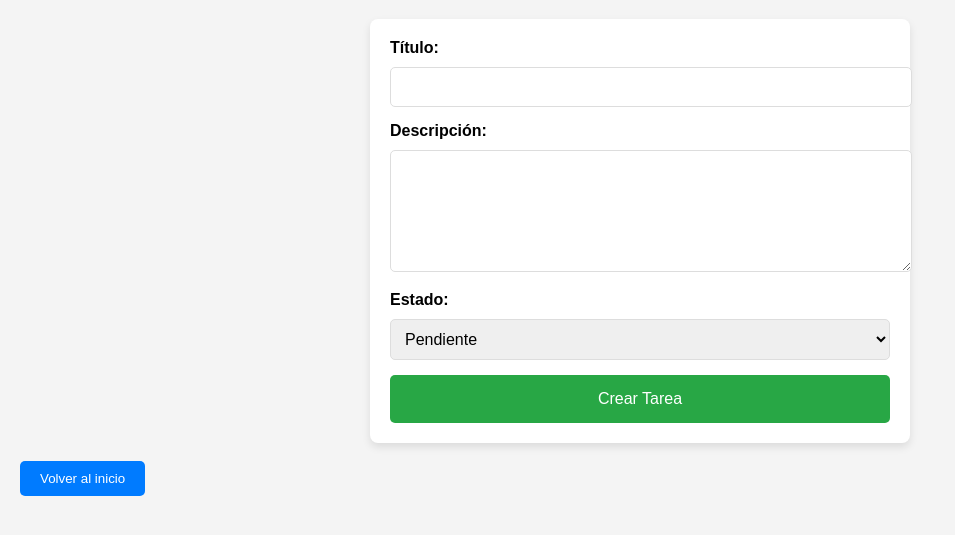
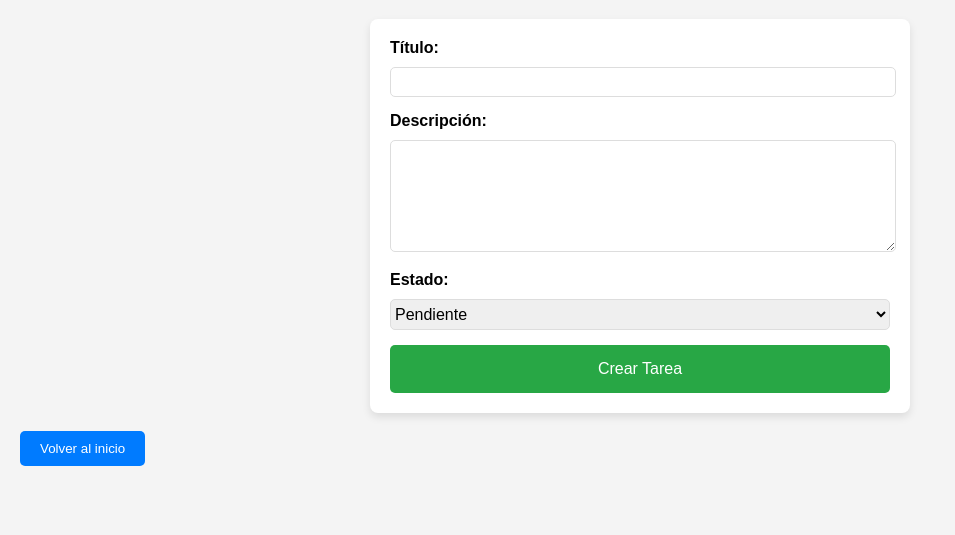
Before and after one commit to Julio-Fabian/Todo-List-Simple-App, a website: page public/nueva-tarea.html in a window 1280 px wide. Shown: the part 61-596 px from the top of the page, without its empty margins (0-955 px from the left). Drawn offline with Linux system fonts and the light colour scheme.

Commit message:
Fix: correccion del CSS del form de nuevas tareas.

```diff
--- a/db.json
+++ b/db.json
@@ -4,7 +4,7 @@
       "id": 1,
       "titulo": "Revisar documentos Carta Pasante",
       "descripcion": "Verificar que los documentos de la carta pasante esten completos y correctos.",
-      "estado": false
+      "estado": true
     },
     {
       "id": 2,
--- a/public/nueva-tarea.css
+++ b/public/nueva-tarea.css
@@ -45,7 +45,8 @@ label {
 
 input, textarea, select {
     width: 100%;
-    padding: 10px;
+    padding-bottom: 5px;
+    padding-top: 5px;
     margin-top: 5px;
     border-radius: 5px;
     border: 1px solid #ddd;
```
